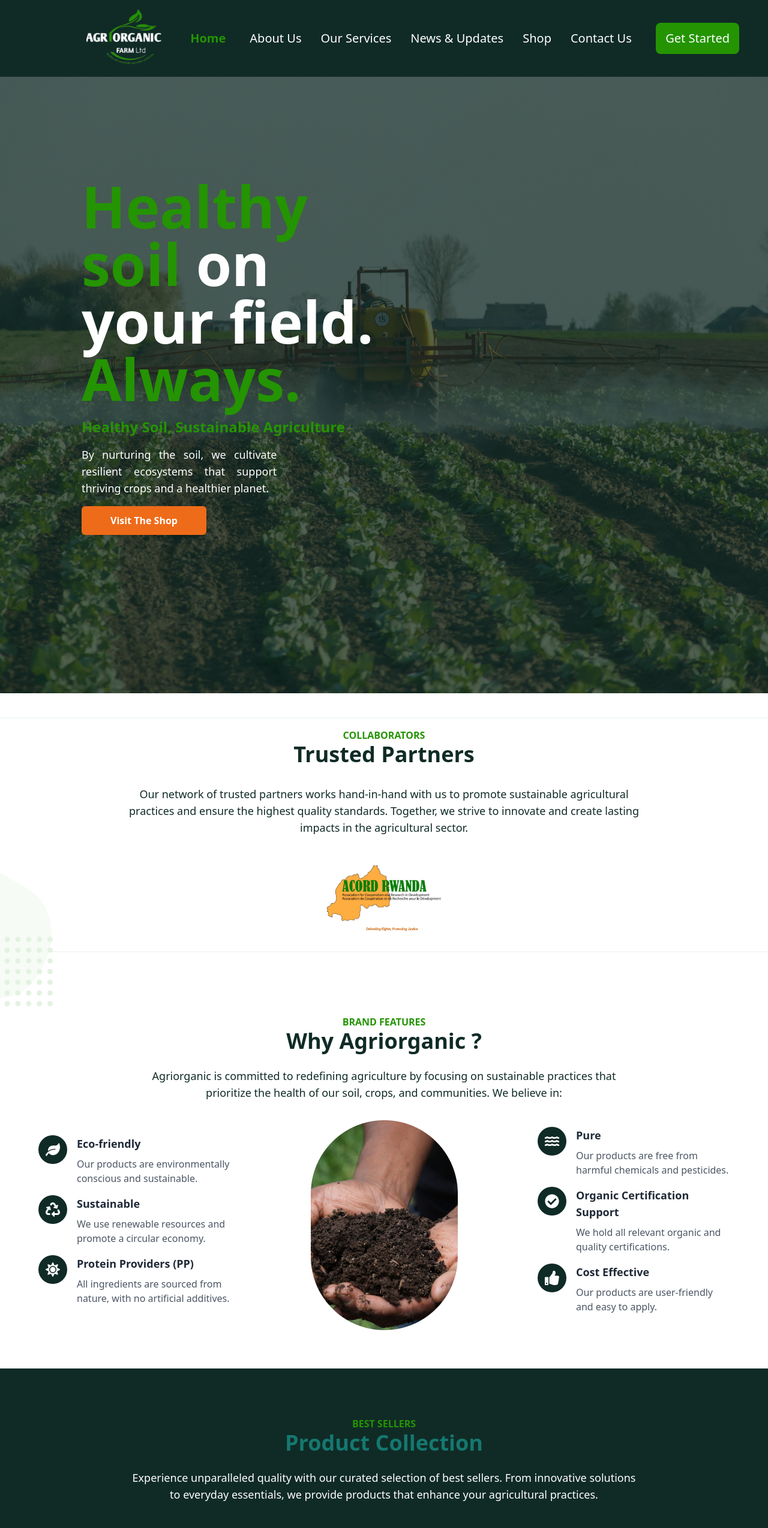
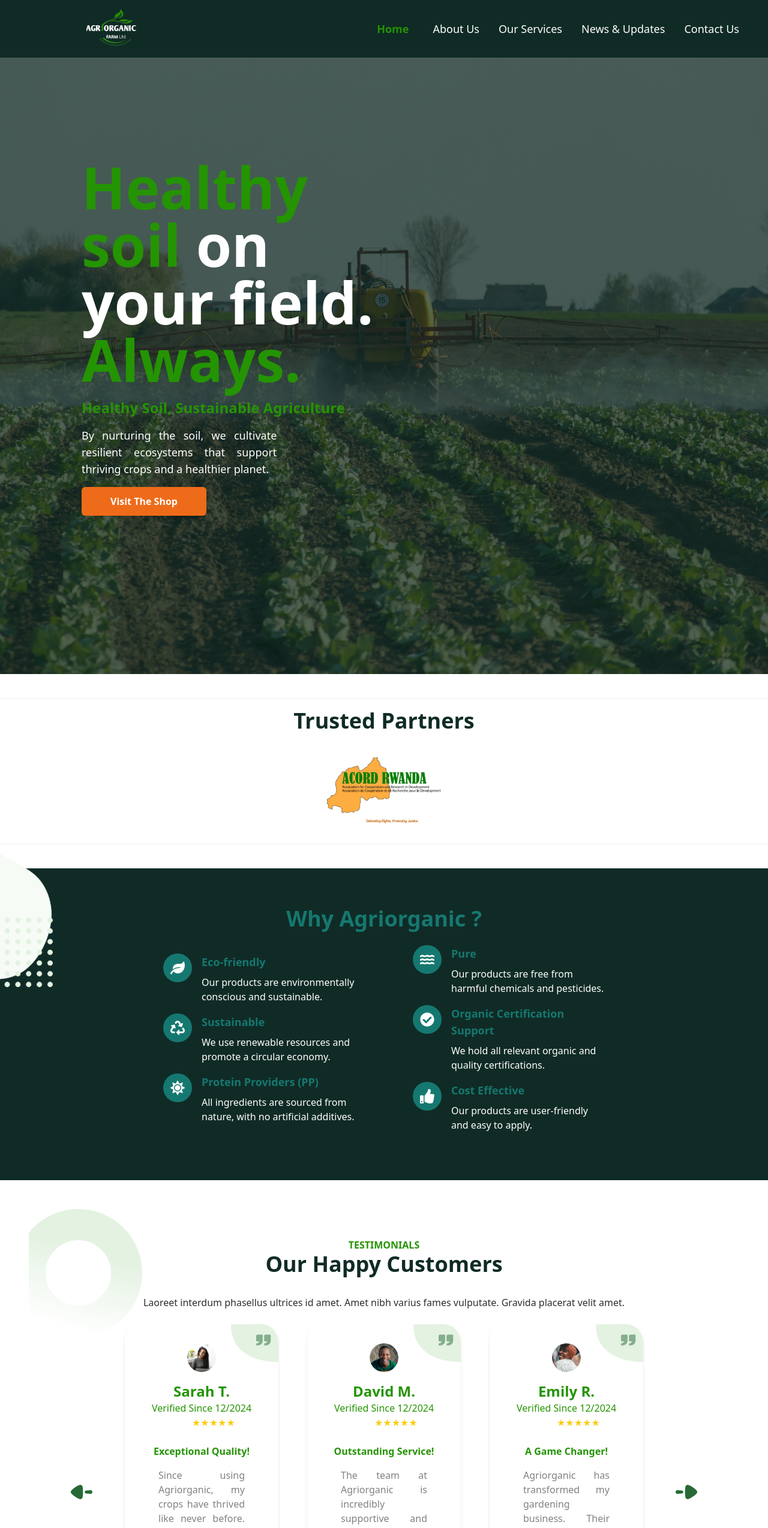
Before and after one commit to AngeleMarie/agriorganic_fe, a React (Create React App) app: page / in a window 1280 px wide. Shown: the top 2548 px of the page at 60% size. Built offline with nearby package versions, Linux system fonts and the light colour scheme.

Commit message:
made changes

```diff
--- a/src/App.js
+++ b/src/App.js
@@ -1,40 +1,52 @@
-  import React,{useState} from 'react'
-  import { BrowserRouter as Router, Routes, Route } from 'react-router-dom'
-  import ProtectedRoute from './components/Protected'
-  import LandigPage from './pages/Landing'
-  import About from './pages/about'
-  import Products from './pages/Products'
-  import Contact from "./pages/Contact"
-  import NewsPage from "./pages/News"
-
-  import Register from './pages/Register'
-  import Login from './pages/Login'
-  import Otp from './pages/Otp'
-  import ForgotPassword from './pages/ForgotPassword'
-  import ProductDetail from './pages/ProductDetail'
-  import AgronomistDetail from './pages/AgronomistDetail'
-  import BillingDetails from './pages/billingDetails'
-  import MyCart from './pages/cart'
-  import WishlistAndCategories from './pages/wishlist'
-  import Dashboard from './pages/dashboard'
-  import AdminProductList from './pages/stock'
-  import Transactions from './pages/Transactions'
-import Navbar from './components/navbar'
-import Footer from './components/Footer'
+import React, { useState } from 'react';
+import { BrowserRouter as Router, Routes, Route, useLocation } from 'react-router-dom';
+import ProtectedRoute from './components/Protected';
+import LandingPage from './pages/Landing';
+import About from './pages/about';
+import Products from './pages/Products';
+import Contact from './pages/Contact';
+import NewsPage from './pages/News';
+import Register from './pages/Register';
+import Login from './pages/Login';
+import Otp from './pages/Otp';
+import ForgotPassword from './pages/ForgotPassword';
+import ProductDetail from './pages/ProductDetail';
+import AgronomistDetail from './pages/AgronomistDetail';
+import BillingDetails from './pages/billingDetails';
+import MyCart from './pages/cart';
+import WishlistAndCategories from './pages/wishlist';
+import Dashboard from './pages/dashboard';
+import AdminProductList from './pages/stock';
+import Transactions from './pages/Transactions';
+import Navbar from './components/navbar';
+import Footer from './components/Footer';
 
 function App() {
   const [currentUser, setCurrentUser] = useState(null);
 
+  // Define the pages where Navbar and Footer should not appear
+  const excludedPaths = ['/dashboard','/stock','/customers'];
+
+  // Custom component to manage conditional rendering
+  const Layout = ({ children }) => {
+    const location = useLocation();
+
+    const isExcluded = excludedPaths.includes(location.pathname);
+
     return (
       <>
+        {!isExcluded && <Navbar />}
+        <div className="">{children}</div>
+        {!isExcluded && <Footer />}
+      </>
+    );
+  };
 
-        <div className="pt-8">
+  return (
     <Router>
-
-            <Navbar/>
-
+      <Layout>
         <Routes>
-              <Route path="/" element={<LandigPage />} />
+          <Route path="/" element={<LandingPage />} />
           <Route path="/about" element={<About />} />
           <Route path="/products" element={<Products />} />
           <Route path="/news" element={<NewsPage />} />
@@ -47,22 +59,14 @@ import Footer from './components/Footer'
           <Route path="/services" element={<AgronomistDetail />} />
           <Route path="/billing" element={<BillingDetails />} />
           <Route path="/cart" element={<MyCart />} />
-              <Route
-              path="/wishlist"
-              element={<WishlistAndCategories user={currentUser} />
-
-              }
-            />
-
+          <Route path="/wishlist" element={<WishlistAndCategories user={currentUser} />} />
           <Route path="/dashboard" element={<Dashboard />} />
           <Route path="/stock" element={<AdminProductList />} />
           <Route path="/customers" element={<Transactions />} />
         </Routes>
-            <Footer/>
+      </Layout>
     </Router>
-        </div>
-      </>
-    )
+  );
 }
 
 export default App;
--- a/src/components/Collaborators.jsx
+++ b/src/components/Collaborators.jsx
@@ -7,11 +7,9 @@ export default function Collaborators() {
     <div className="py-10 bg-white relative">
       <img src="side.svg" className='absolute h-auto w-24 my-56' alt="side" />
       <div className="container mx-auto border-other-green/5 border-y-2 py-4">
-        <p className='uppercase font-semibold text-center text-md text-other-green'>Collaborators</p>
+
         <p className="text-4xl font-bold text-center mb-6 text-main-green">Trusted Partners</p>
-        <p className='text-main-green text-lg text-center w-2/3 mx-auto py-2'>
-          Our network of trusted partners works hand-in-hand with us to promote sustainable agricultural practices and ensure the highest quality standards. Together, we strive to innovate and create lasting impacts in the agricultural sector.
-        </p>
+
         <div className="flex justify-center items-center mt-6">
           {partners.map((partner, index) => (
             <div key={index} className="w-1/5 px-4">
--- a/src/components/Goods.jsx
+++ b/src/components/Goods.jsx
@@ -3,16 +3,16 @@ import React from 'react'
 export default function Goods() {
     const products = [
       { name: 'Vermicompost ',price:5000, image: '/product2.png?height=200&width=200',rating: 5  },
-      { name: 'Pesticide ',price:8500, image: '/product.png?height=200&width=200' ,rating: 4},
+      { name: 'Biopesticide ',price:8500, image: '/product.png?height=200&width=200' ,rating: 4},
       { name: 'Vermicompost', price:7000, image: '/product3.png?height=200&width=200',rating: 3  },
-      { name: 'Pesticide ', price:8000,image: '/product.png?height=200&width=200',rating: 5  },
+      { name: 'Biopesticide ', price:8000,image: '/product.png?height=200&width=200',rating: 5  },
     ]
 
     return (
       <div className="py-20 bg-main-green">
         <div className="container mx-auto">
-        <p className='uppercase font-semibold text-center text-md text-other-green  '>Best sellers</p>
-        <p className="text-4xl font-bold text-center mb-3 text-some-blue">Product Collection</p>
+
+        <p className="text-4xl font-bold text-center mb-3 text-some-blue">Our Products </p>
         <p className='text-white text-center  w-2/3 mx-auto text-lg font-normal pb-8 pt-3'>Experience unparalleled quality with our curated selection of best sellers. From innovative solutions to everyday essentials, we provide products that enhance your agricultural practices. </p>
           <div className="flex flex-wrap -mx-4 my-3">
             {products.map((product, index) => (
--- a/src/components/Management.jsx
+++ b/src/components/Management.jsx
@@ -74,11 +74,11 @@ export default function TeamCarousel() {
               className="w-64 h-auto md:w-80 lg:w-96"
               loading="lazy"
             />
-            <div className="w-56 md:w-64 lg:w-72 h-auto p-4  text-center md:top-60 mt-4">
-              <p className="font-semibold text-base text-other-green md:text-lg font-poppins text-main-black capitalize">
+            <div className="  h-auto md:top-60 mt-4">
+              <p className="font-semibold text-base text-other-green md:text-2xl font-poppins text-main-black capitalize">
                 {member.name}
               </p>
-              <p className="text-black/50 font-poppins text-sm  md:text-sm capitalize">
+              <p className="text-black/50 font-poppins text-sm  md:text-lg capitalize">
                 {member.role}
               </p>
             </div>
--- a/src/components/features.jsx
+++ b/src/components/features.jsx
@@ -15,44 +15,40 @@ export default function WhyAgriorganic() {
   const rightFeatures = features.slice(3);
 
   return (
-    <div className="bg-white py-16">
+    <div className="bg-main-green py-16">
       <div className="container mx-auto px-4">
-      <p className='uppercase font-semibold text-center text-md text-other-green  '>Brand Features</p>
-        <p className="text-4xl font-bold text-center mb-6 text-main-green">Why Agriorganic ?</p>
-        <p className='text-main-green w-2/3 text-center text-lg mx-auto pb-8'>Agriorganic is committed to redefining agriculture by focusing on sustainable practices that prioritize the health of our soil, crops, and communities. We believe in:</p>
+        <p className="text-4xl font-bold text-center mb-6 text-some-blue">Why Agriorganic ?</p>
+
 
         <div className="flex flex-wrap justify-center items-center">
           <div className="flex flex-col items-center w-full md:w-1/2 lg:w-1/3 mb-8 md:mb-0">
             {leftFeatures.map((feature, index) => (
               <div key={index} className="flex items-start mb-4 mx-12">
                 <div className="flex-shrink-0 mr-4">
-                  <div className="w-12 h-12 rounded-full bg-main-green flex items-center justify-center">
+                  <div className="w-12 h-12 rounded-full bg-some-blue flex items-center justify-center">
                     <feature.icon className="w-6 h-6 text-white" />
                   </div>
                 </div>
                 <div>
-                  <h3 className="text-lg font-semibold mb-2 text-gray-800">{feature.title}</h3>
-                  <p className="text-gray-600">{feature.description}</p>
+                  <h3 className="text-lg font-semibold mb-2 text-some-blue">{feature.title}</h3>
+                  <p className="text-white">{feature.description}</p>
                 </div>
               </div>
             ))}
           </div>
 
-          <div className="w-full md:w-1/2 lg:w-1/3 mb-8 md:mb-0 flex justify-center">
-            <img src="/handie.png?height=400&width=300" alt="Agriorganic Plant" className="mx-auto" />
-          </div>
 
           <div className="flex flex-col items-center w-full md:w-1/2 lg:w-1/3 mb-8 md:mb-0">
             {rightFeatures.map((feature, index) => (
               <div key={index} className="flex items-start mb-4 mx-12">
                 <div className="flex-shrink-0 mr-4">
-                  <div className="w-12 h-12 rounded-full bg-main-green flex items-center justify-center">
+                  <div className="w-12 h-12 rounded-full bg-some-blue flex items-center justify-center">
                     <feature.icon className="w-6 h-6 text-white" />
                   </div>
                 </div>
                 <div>
-                  <h3 className="text-lg font-semibold mb-2 text-gray-800">{feature.title}</h3>
-                  <p className="text-gray-600">{feature.description}</p>
+                  <h3 className="text-lg font-semibold mb-2 text-some-blue">{feature.title}</h3>
+                  <p className="text-white">{feature.description}</p>
                 </div>
               </div>
             ))}
--- a/src/components/navbar.jsx
+++ b/src/components/navbar.jsx
@@ -31,11 +31,6 @@ const Navbar = () => {
       path: "/news",
     },
     {
-      icon: <GrCubes className="h-6 w-6 mr-2" />,
-      name: "Shop",
-      path: "/products",
-    },
-    {
       icon: <FaPhoneAlt className="h-6 w-6 mr-2" />,
       name: "Contact Us",
       path: "/contacts",
@@ -46,17 +41,17 @@ const Navbar = () => {
     <nav className=" navbar bg-main-green text-white py-4  flex justify-between items-center w-full z-50 px-12">
       {/* Logo Section */}
       <div className="flex items-center">
-        <img src="/agriorganic.png" alt="Logo" className="h-24 ml-24" />
+        <img src="/agriorganic.png" alt="Logo" className="h-16 ml-24" />
       </div>
 
       {/* Navbar Links */}
-      <div className="flex space-x-8">
+      <div className="flex items-center space-x-8">
         {navLinks.map((link, index) => (
           <NavLink
             key={index}
             to={link.path}
             className={({ isActive }) =>
-              `flex items-center text-xl ${
+              `flex items-center text-lg font-normal ${
                 isActive ? "text-other-green font-semibold px-2 py-1 rounded" : "text-white"
               }`
             }
@@ -67,12 +62,7 @@ const Navbar = () => {
         ))}
       </div>
 
-      {/* Icons Section */}
-      <div className="bg-other-green px-4 font-medium text-xl  py-3 rounded-lg hover:bg-green-700 hover:underline">
-        <Link to="/register">
-          Get Started
-        </Link>
-      </div>
+
     </nav>
   );
 };
--- a/src/pages/AgronomistDetail.jsx
+++ b/src/pages/AgronomistDetail.jsx
@@ -1,28 +1,8 @@
 import React from 'react';
 import { Phone } from 'lucide-react';
+import Goods from "../components/Goods"
 
 
-
-
-const Hero = () => {
-  return (
-    <section className="relative h-[500px] bg-black/80">
-      <img
-        src="/services.jpg?height=300&width=1200"
-        alt="Farmer in field"
-        width={1200}
-        height={300}
-        className="absolute inset-0 w-full h-full object-cover mix-blend-overlay"
-      />
-      <div className="relative container mx-32 px-4 h-full w-1/2 flex flex-col justify-center">
-        <h1 className="text-6xl font-bold text-other-green mb-4">Driving growth with expert organic solutions</h1>
-  <p className='text-white text-xl font-md'>Explore our tailored services for sustainable farming, including expert agronomist consultations, precision crop management, and innovative biopesticides. Discover how we can help you achieve healthier yields and a greener future today.</p>
-
-      </div>
-
-    </section>
-  );
-};
 
 // Blog Card Component
 const BlogCard = ({ img, date, comments, title, excerpt }) => {
@@ -51,33 +31,35 @@ const BlogCard = ({ img, date, comments, title, excerpt }) => {
 const BlogGrid = () => {
   const posts = [
     {
-      img: "/service4.png",
-      date: "20 Feb 2023",
-      comments: 0,
-      title: "Agroecological and climate-smart solution advocacy",
-      excerpt: "Advocating for agroecological practices and climate-smart solutions to support sustainable agriculture and combat climate change."
-    },
-    {
       img: "/service1.png?height=300&width=400",
       date: "18 Feb 2023",
       comments: 0,
       title: "Agricultural Research and Innovation",
-      excerpt: "Exploring innovative agricultural research methods to improve farming practices, boost productivity, and address food security challenges."
-    },
-    {
-      img: "/service.png?height=300&width=400",
-      date: "18 Feb 2023",
-      comments: 0,
-      title: "Farmers capacity Building and Advisory services",
-      excerpt: "Providing training and expert advisory services to empower farmers with the knowledge and tools needed for sustainable farming."
+
     },
     {
       img: "/service3.png?height=300&width=400",
       date: "16 Feb 2023",
       comments: 0,
       title: "Sustainable organic inputs production",
-      excerpt: "Focusing on the production of sustainable organic inputs to enhance soil health and promote eco-friendly farming practices."
-    }
+
+    },
+    {
+      img: "/service4.png",
+      date: "20 Feb 2023",
+      comments: 0,
+      title: "Agroecological and climate-smart solution advocacy",
+
+    },
+
+    {
+      img: "/service.png?height=300&width=400",
+      date: "18 Feb 2023",
+      comments: 0,
+      title: "Farmers capacity Building and Advisory services",
+
+    },
+
   ];
 
 
@@ -98,7 +80,6 @@ const ourServices = () => {
   return (
     <div className="min-h-screen mt-24 bg-gray-50">
 
-      <Hero />
       <div className='mt-12'>
       <p className='uppercase  text-center text-sm  text-other-green'>CULTIVATING EXCELLENCE</p>
         <p className="text-4xl font-bold text-center mb-6 text-main-green">Our Services</p>
@@ -108,6 +89,8 @@ const ourServices = () => {
       </div>
 
       <BlogGrid />
+    <Goods/>
+
     </div>
   );
 };
--- a/src/pages/Landing.jsx
+++ b/src/pages/Landing.jsx
@@ -2,10 +2,8 @@ import React from 'react'
 import Home from '../components/Home'
 import Collaborators from '../components/Collaborators'
 import Features from "../components/features"
-import Goods from "../components/Goods"
 import HappyCustomers from '../components/Testimonials'
 import Newsletter from '../components/newsLetter'
-import Benefits from '../components/services'
 
 
 function LandingPage() {
@@ -15,9 +13,8 @@ function LandingPage() {
       <Collaborators/>
 
       <Features/>
-      <Goods/>
       <HappyCustomers/>
-      <Benefits/>
+
       <Newsletter/>
         </div>
   )
--- a/src/pages/dashboard.jsx
+++ b/src/pages/dashboard.jsx
@@ -15,7 +15,7 @@ import UpcomingPayments from '../components/UpcomingPayments';
 import LastOrder from '../components/LastOrder';
 export default function Dashboard() {
   return (
-    <div className="flex h-screen bg-gray-100">
+    <div className="flex bg-other-green/5">
       <Sidebar />
       <div className="flex-1 flex flex-col overflow-hidden">
         <TopBar />
--- a/src/pages/stock.jsx
+++ b/src/pages/stock.jsx
@@ -119,7 +119,7 @@ export default function AdminProductList() {
 
 
   return (
-    <div className="flex h-screen bg-gray-100/70">
+    <div className="flex h-screen  bg-other-green/5">
       <Sidebar />
       <div className="flex-1 flex flex-col overflow-hidden">
         <TopBar />
```
Also changed, not shown: src/pages/about.jsx (+58 -71 lines). Lines whose indentation alone changed are shown as unchanged.
